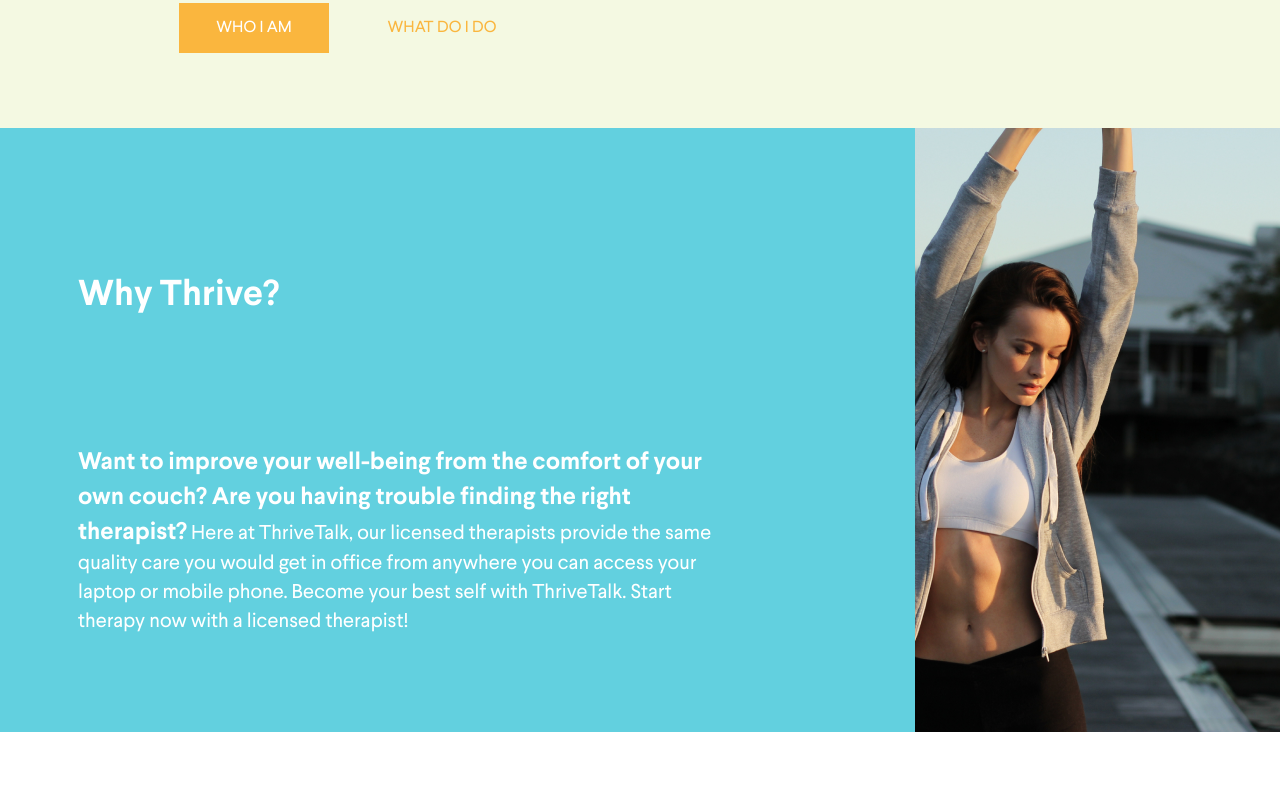
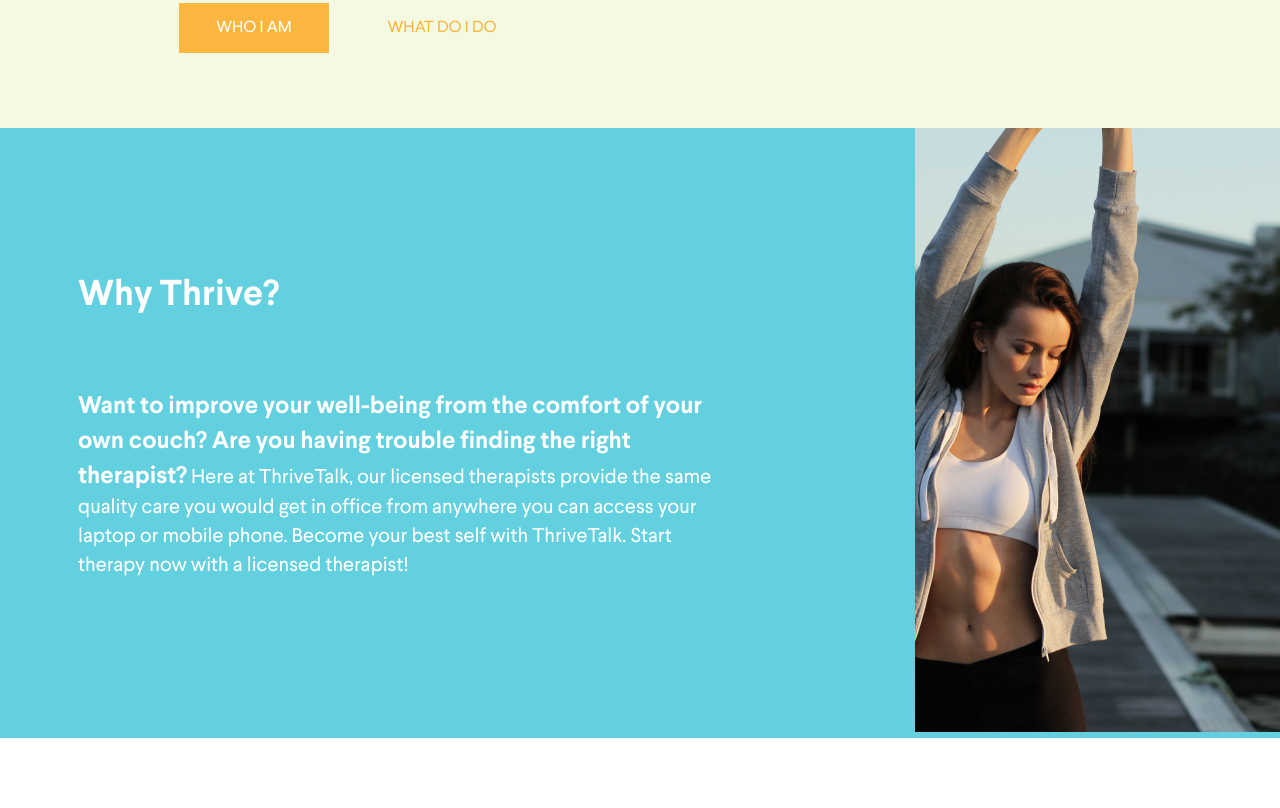
Before and after one commit to KamalKurbanov05/TriveTalk, a plain HTML site: page index.html in a window 1280 px wide. Shown: the part 712-1520 px from the top of the page. Drawn offline with Linux system fonts and the light colour scheme.

Commit message:
Исправил прилипание к заголовку контента, теперь картинка не вылазиет за пределы секции

```diff
--- a/css/index.css
+++ b/css/index.css
@@ -254,10 +254,8 @@ section {
 }
 
 .why-thrive__content {
-    width: ;
     padding: 150px 180px 95px 78px;
     display: flex;
-    justify-content: space-between;
     flex-direction: column;
 }
 
@@ -265,6 +263,7 @@ section {
     font-size: 36px;
     font-weight: 700;
     color: #FFFFFF;
+    margin-bottom: 75px;
 }
 
 .why-thrive__bold-text {
@@ -280,10 +279,13 @@ section {
     color: #FFFFFF
 }
 
-.why-thrive__img {
+.why-thrive__img_block {
     width: 525px;
-    height: 604px;
-    background-image: url();
+    min-height: 604px;
+}
+
+.why-thrive__img_block {
+    width: 100%;
 }
 
 /*******about-us******/
--- a/index.html
+++ b/index.html
@@ -61,8 +61,8 @@
                      Start therapy now with a licensed therapist!
                 </p>
             </div>
-            <div class="why-thrive__img">
-                <img src="./image/why_thrive.png" alt="thrive">
+            <div class="why-thrive__img_block">
+                <img class="why-thrive__img" src="./image/why_thrive.png" alt="thrive">
             </div>
         </section>
         <section class="about-us">
@@ -255,9 +255,8 @@
                 </div>
             </div>
             <div class="footer__copyright">
-                <div class="©">©</div>
-                <div class="">Copyright - ThriveTalk  2017
-            </div>
+                <div class="footer__©">©</div>
+                <div class="footer__text">Copyright - ThriveTalk  2017</div>
             </div>
         </footer>
     </div>
```
